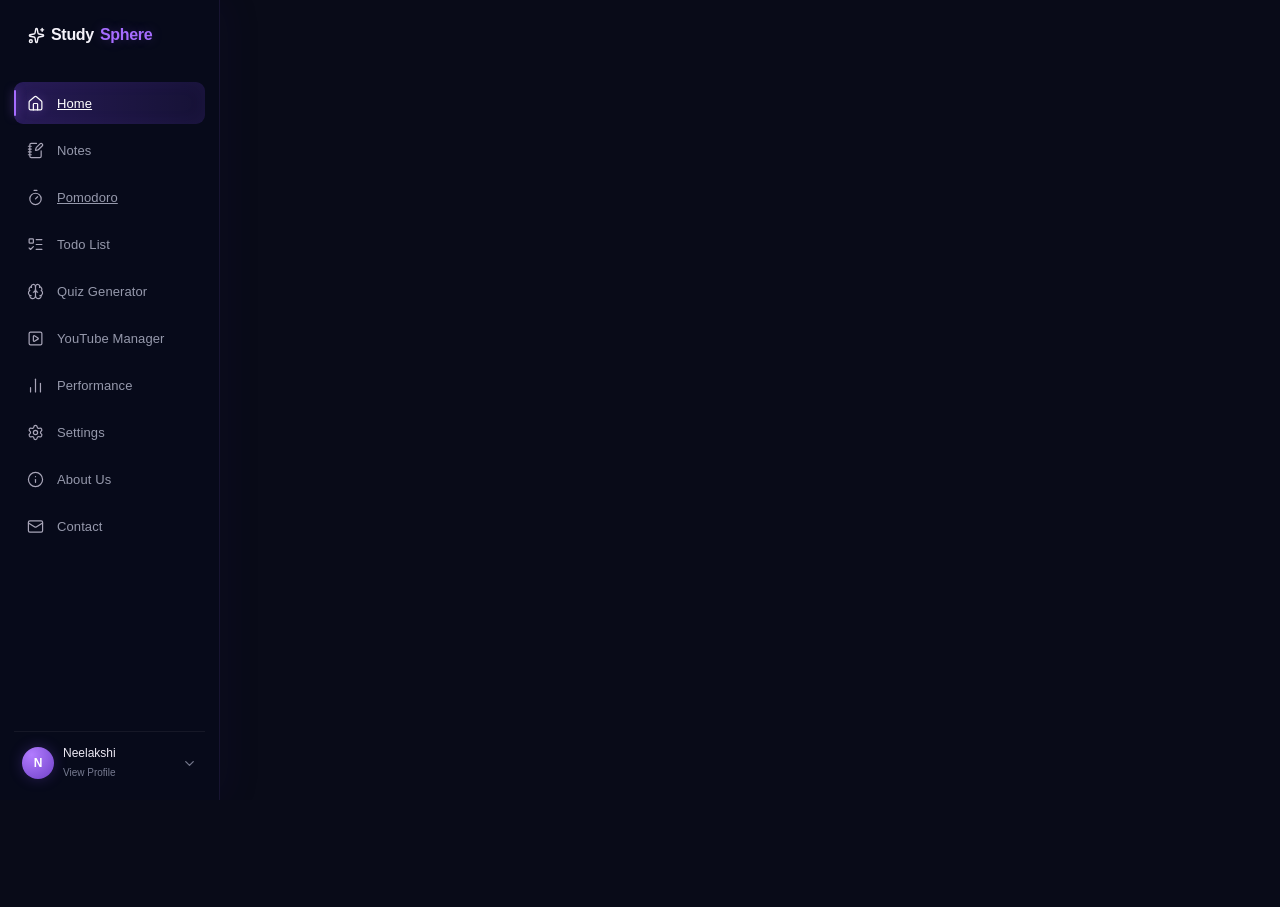
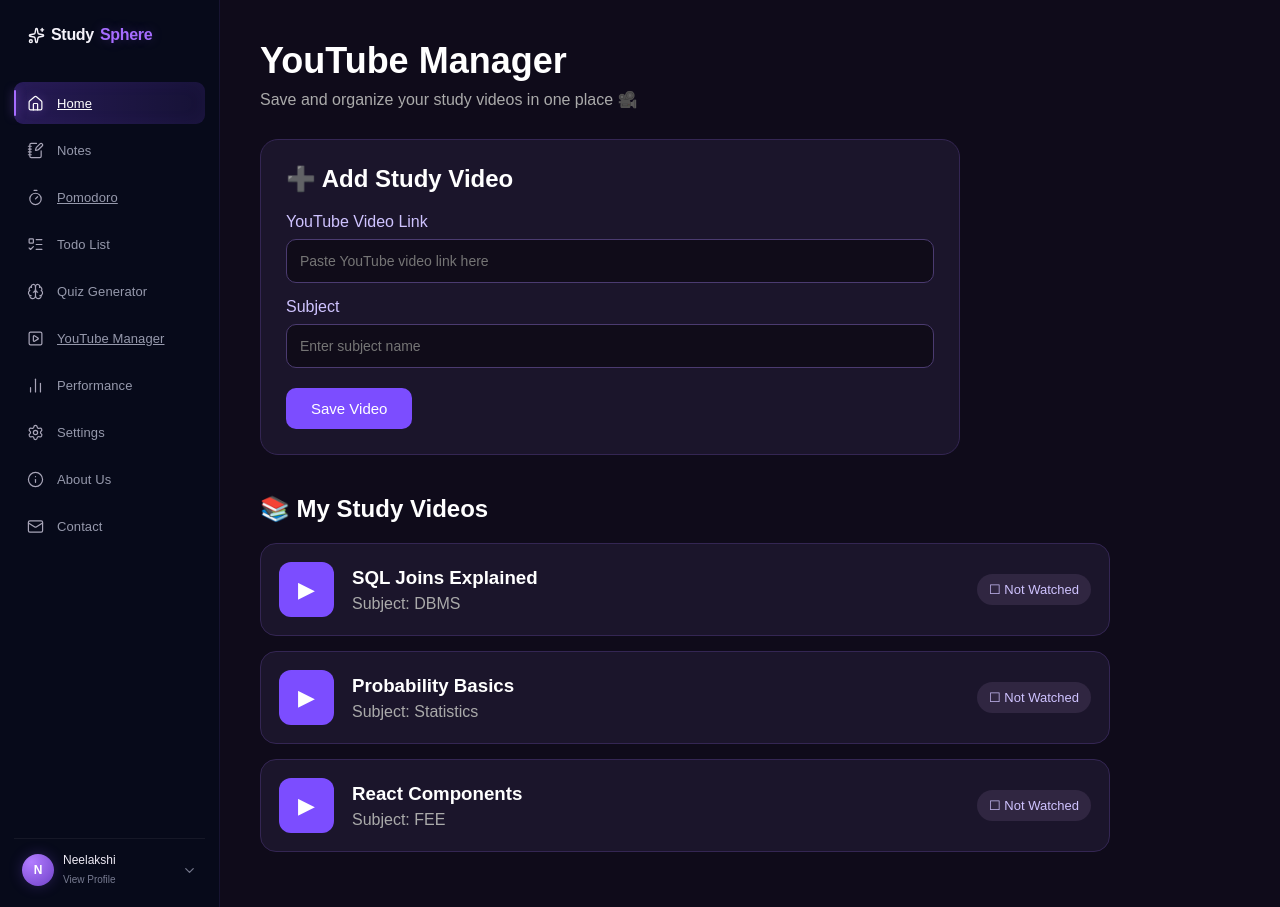
Before and after one commit to tyagineelakshi07-ship-it/StudySphere, a React (Vite) app: page /youtube in a window 1280 px wide. Before the commit the page ends 800 px from the top, so only its background shows below. Built offline with nearby package versions, Linux system fonts and the light colour scheme.

Commit message:
Added Youtube Manager and updated Pomodoro

```diff
--- a/src/App.jsx
+++ b/src/App.jsx
@@ -3,6 +3,7 @@ import { BrowserRouter, Routes, Route } from "react-router-dom";
 import Sidebar from "./Components/sidebar";
 import Home from "./pages/home.jsx";
 import Pomodoro from "./pages/Pomodoro.jsx";
+import YouTubeManager from "./pages/YouTubeManager.jsx";
 
 import "./App.css";
 
@@ -16,6 +17,7 @@ function App() {
           <Routes>
             <Route path="/" element={<Home />} />
             <Route path="/pomodoro" element={<Pomodoro />} />
+            <Route path="/youtube" element={<YouTubeManager />} />
           </Routes>
         </main>
       </div>
--- a/src/Components/sidebar.jsx
+++ b/src/Components/sidebar.jsx
@@ -44,6 +44,7 @@ function Sidebar() {
           <Timer size={17} />
           <p>Pomodoro</p>
         </Link>
+
         <div className="nav-item">
           <ListTodo size={17} />
           <p>Todo List</p>
@@ -54,10 +55,11 @@ function Sidebar() {
           <p>Quiz Generator</p>
         </div>
 
-        <div className="nav-item">
+        {/* YouTube Manager */}
+        <Link to="/youtube" className="nav-item">
           <PlaySquare size={17} />
           <p>YouTube Manager</p>
-        </div>
+        </Link>
 
         <div className="nav-item">
           <ChartNoAxesColumn size={17} />
--- a/src/pages/Pomodoro.css
+++ b/src/pages/Pomodoro.css
@@ -271,3 +271,21 @@
   left: 20%;
   font-size: 19px;
 }
+
+.video-status {
+  padding: 8px 12px;
+  border-radius: 20px;
+  font-size: 13px;
+  border: none;
+  cursor: pointer;
+}
+
+.not-watched {
+  background: #302641;
+  color: #cfc3ff;
+}
+
+.completed {
+  background: #203b32;
+  color: #7ee2b8;
+}
--- a/src/pages/Pomodoro.jsx
+++ b/src/pages/Pomodoro.jsx
@@ -1,114 +1,161 @@
+import { useState } from "react";
 import "./Pomodoro.css";
 
 function Pomodoro() {
+
+  const [time, setTime] = useState(25);
+
   return (
     <div className="pomodoro-page">
 
-      {/* Main Heading */}
+      {/* Heading */}
       <div className="pomodoro-heading">
-        <p>STUDY SESSION</p>
-        <h1>Focus<span>.</span></h1>
+        <p>STAY FOCUSED</p>
+
+        <h1>
+          Pomodoro <span>Timer</span>
+        </h1>
+
         <div className="focus-line"></div>
       </div>
 
-      {/* Hand Drawn Timer */}
+
+      {/* Timer */}
       <div className="timer-doodle">
 
-        <svg viewBox="0 0 420 420" className="timer-svg">
+        <svg
+          className="timer-svg"
+          viewBox="0 0 400 400"
+        >
 
-          {/* Outer imperfect circle */}
           <circle
-            cx="210"
-            cy="210"
-            r="165"
             className="timer-ring outer-ring"
+            cx="200"
+            cy="200"
+            r="150"
           />
 
           <circle
-            cx="210"
-            cy="210"
-            r="151"
             className="timer-ring inner-ring"
+            cx="200"
+            cy="200"
+            r="125"
           />
-
-          {/* Timer ticks */}
-          <line x1="210" y1="45" x2="210" y2="58" />
-          <line x1="375" y1="210" x2="362" y2="210" />
-          <line x1="210" y1="375" x2="210" y2="362" />
-          <line x1="45" y1="210" x2="58" y2="210" />
-
-          {/* Small decorative marks */}
-          <path d="M105 92 Q112 84 121 80" />
-          <path d="M310 95 Q320 100 326 110" />
-          <path d="M95 315 Q102 323 111 327" />
-          <path d="M315 315 Q324 309 330 300" />
 
         </svg>
 
+
+        {/* Timer Text */}
         <div className="timer-content">
-          <span className="timer-mode">FOCUS</span>
-          <div className="timer-number">25:00</div>
-          <span className="timer-session">SESSION 01</span>
+
+          <div className="timer-mode">
+            FOCUS
+          </div>
+
+          <div className="timer-number">
+            {time}:00
+          </div>
+
+          <div className="timer-session">
+            STUDY SESSION
+          </div>
+
         </div>
 
       </div>
 
-      {/* Controls */}
+
+      {/* Buttons */}
       <div className="timer-controls">
-        <button className="timer-start">START FOCUS</button>
-        <button className="timer-reset">↻</button>
+
+        <button
+          className="timer-start"
+          onClick={() => setTime(25)}
+        >
+          25 MIN
+        </button>
+
+        <button
+          className="timer-start"
+          onClick={() => setTime(30)}
+        >
+          30 MIN
+        </button>
+
+        <button
+          className="timer-start"
+          onClick={() => setTime(45)}
+        >
+          45 MIN
+        </button>
+
+        <button className="timer-reset">
+          ↻
+        </button>
+
       </div>
 
-      {/* Bottom Info */}
+
+      {/* Session Info */}
       <div className="session-info">
+
         <div>
-          <span>FOCUS</span>
-          <strong>25 MIN</strong>
+          <span>SESSION</span>
+          <strong>01</strong>
         </div>
 
         <div className="info-divider"></div>
 
         <div>
-          <span>SHORT BREAK</span>
-          <strong>5 MIN</strong>
+          <span>BREAK</span>
+          <strong>05 MIN</strong>
         </div>
 
         <div className="info-divider"></div>
 
         <div>
-          <span>LONG BREAK</span>
-          <strong>15 MIN</strong>
+          <span>GOAL</span>
+          <strong>FOCUS</strong>
         </div>
+
       </div>
 
+
       {/* Doodles */}
-
-      <svg className="pomodoro-doodle coffee-doodle" viewBox="0 0 120 120">
-        <path d="M25 45 Q60 38 92 46 L86 82 Q58 92 31 81 Z" />
-        <path d="M90 52 Q108 49 105 65 Q102 76 88 71" />
-        <path d="M42 32 Q39 22 46 17" />
-        <path d="M61 31 Q58 21 65 15" />
+      <svg
+        className="pomodoro-doodle coffee-doodle"
+        viewBox="0 0 100 100"
+      >
+        <path d="M20 35 L75 35 L70 75 L25 75 Z" />
+        <path d="M75 45 C95 40 95 65 72 65" />
+        <path d="M35 25 C30 15 40 15 38 7" />
+        <path d="M55 25 C50 15 60 15 58 7" />
       </svg>
 
-      <svg className="pomodoro-doodle clock-doodle" viewBox="0 0 120 120">
-        <circle cx="60" cy="62" r="38" />
-        <path d="M60 62 L60 39" />
-        <path d="M60 62 L78 72" />
-        <path d="M52 17 Q60 11 68 17" />
+
+      <svg
+        className="pomodoro-doodle clock-doodle"
+        viewBox="0 0 100 100"
+      >
+        <circle cx="50" cy="50" r="35" />
+        <line x1="50" y1="50" x2="50" y2="28" />
+        <line x1="50" y1="50" x2="68" y2="58" />
       </svg>
 
-      <svg className="pomodoro-doodle pencil-doodle" viewBox="0 0 150 80">
-        <path d="M20 60 L105 20 L125 40 L40 76 Z" />
-        <path d="M105 20 L122 13 L138 29 L125 40" />
-        <path d="M20 60 L14 75 L40 76" />
-        <path d="M45 49 L60 62" />
-        <path d="M62 41 L77 54" />
+
+      <svg
+        className="pomodoro-doodle pencil-doodle"
+        viewBox="0 0 150 60"
+      >
+        <path d="M15 40 L110 15 L125 30 L30 55 Z" />
+        <path d="M110 15 L130 10 L125 30" />
       </svg>
 
+
       {/* Stars */}
-      <span className="p-star p-star-one">✦</span>
-      <span className="p-star p-star-two">✧</span>
-      <span className="p-star p-star-three">✦</span>
+      <div className="p-star p-star-one">✦</div>
+      <div className="p-star p-star-two">✦</div>
+      <div className="p-star p-star-three">✦</div>
 
     </div>
   );
--- /dev/null
+++ b/src/pages/YoutubeManager.css
@@ -0,0 +1,136 @@
+.youtube-page {
+  min-height: 100vh;
+  padding: 40px;
+  background: #0f0b1a;
+  color: white;
+}
+
+/* Header */
+
+.youtube-header {
+  margin-bottom: 30px;
+}
+
+.youtube-header h1 {
+  font-size: 36px;
+  margin-bottom: 8px;
+}
+
+.youtube-header p {
+  color: #aaa;
+  font-size: 16px;
+}
+
+
+/* Add Video Box */
+
+.add-video-box {
+  background: #1b152b;
+  padding: 25px;
+  border-radius: 18px;
+  width: 90%;
+  max-width: 700px;
+  margin-bottom: 40px;
+  border: 1px solid #342653;
+}
+
+.add-video-box h2 {
+  margin-bottom: 20px;
+}
+
+.add-video-box label {
+  display: block;
+  margin-top: 15px;
+  margin-bottom: 8px;
+  color: #cfc3ff;
+}
+
+.add-video-box input {
+  width: 100%;
+  padding: 13px;
+  border-radius: 10px;
+  border: 1px solid #4b3b70;
+  background: #100c19;
+  color: white;
+  font-size: 14px;
+  box-sizing: border-box;
+}
+
+.add-video-box button {
+  margin-top: 20px;
+  padding: 12px 25px;
+  border: none;
+  border-radius: 10px;
+  background: #7c4dff;
+  color: white;
+  font-size: 15px;
+  cursor: pointer;
+}
+
+
+/* Videos */
+
+.videos-section h2 {
+  margin-bottom: 20px;
+}
+
+.video-card {
+  width: 90%;
+  max-width: 850px;
+  background: #1b152b;
+  border: 1px solid #342653;
+  border-radius: 16px;
+  padding: 18px;
+  margin-bottom: 15px;
+
+  display: flex;
+  align-items: center;
+  gap: 18px;
+}
+
+.video-icon {
+  width: 55px;
+  height: 55px;
+  background: #7c4dff;
+  border-radius: 12px;
+
+  display: flex;
+  align-items: center;
+  justify-content: center;
+
+  font-size: 22px;
+}
+
+.video-info {
+  flex: 1;
+}
+
+.video-info h3 {
+  margin: 0 0 6px 0;
+}
+
+.video-info p {
+  margin: 0;
+  color: #aaa;
+}
+
+
+/* Status */
+
+.video-status {
+  padding: 8px 12px;
+  border-radius: 20px;
+  font-size: 13px;
+  border: none;
+  cursor: pointer;
+}
+
+.not-watched {
+  background: #302641;
+  color: #cfc3ff;
+}
+
+.completed {
+  background: #203b32;
+  color: #7ee2b8;
+}
--- /dev/null
+++ b/src/pages/YoutubeManager.jsx
@@ -0,0 +1,130 @@
+import { useState } from "react";
+import "./YouTubeManager.css";
+
+function YouTubeManager() {
+
+  const [video1, setVideo1] = useState(false);
+  const [video2, setVideo2] = useState(false);
+  const [video3, setVideo3] = useState(false);
+
+  return (
+    <div className="youtube-page">
+
+      <div className="youtube-header">
+        <h1>YouTube Manager</h1>
+        <p>Save and organize your study videos in one place 🎥</p>
+      </div>
+
+
+      <div className="add-video-box">
+
+        <h2>➕ Add Study Video</h2>
+
+        <label>YouTube Video Link</label>
+
+        <input
+          type="text"
+          placeholder="Paste YouTube video link here"
+        />
+
+        <label>Subject</label>
+
+        <input
+          type="text"
+          placeholder="Enter subject name"
+        />
+
+        <button>Save Video</button>
+
+      </div>
+
+
+      <div className="videos-section">
+
+        <h2>📚 My Study Videos</h2>
+
+
+        {/* Video 1 */}
+        <div className="video-card">
+
+          <div className="video-icon">
+            ▶
+          </div>
+
+          <div className="video-info">
+            <h3>SQL Joins Explained</h3>
+            <p>Subject: DBMS</p>
+          </div>
+
+          <button
+            className={
+              video1
+                ? "video-status completed"
+                : "video-status not-watched"
+            }
+            onClick={() => setVideo1(!video1)}
+          >
+            {video1 ? "✓ Completed" : "☐ Not Watched"}
+          </button>
+
+        </div>
+
+
+        {/* Video 2 */}
+        <div className="video-card">
+
+          <div className="video-icon">
+            ▶
+          </div>
+
+          <div className="video-info">
+            <h3>Probability Basics</h3>
+            <p>Subject: Statistics</p>
+          </div>
+
+          <button
+            className={
+              video2
+                ? "video-status completed"
+                : "video-status not-watched"
+            }
+            onClick={() => setVideo2(!video2)}
+          >
+            {video2 ? "✓ Completed" : "☐ Not Watched"}
+          </button>
+
+        </div>
+
+
+        {/* Video 3 */}
+        <div className="video-card">
+
+          <div className="video-icon">
+            ▶
+          </div>
+
+          <div className="video-info">
+            <h3>React Components</h3>
+            <p>Subject: FEE</p>
+          </div>
+
+          <button
+            className={
+              video3
+                ? "video-status completed"
+                : "video-status not-watched"
+            }
+            onClick={() => setVideo3(!video3)}
+          >
+            {video3 ? "✓ Completed" : "☐ Not Watched"}
+          </button>
+
+        </div>
+
+      </div>
+
+    </div>
+  );
+}
+
+export default YouTubeManager;
```
